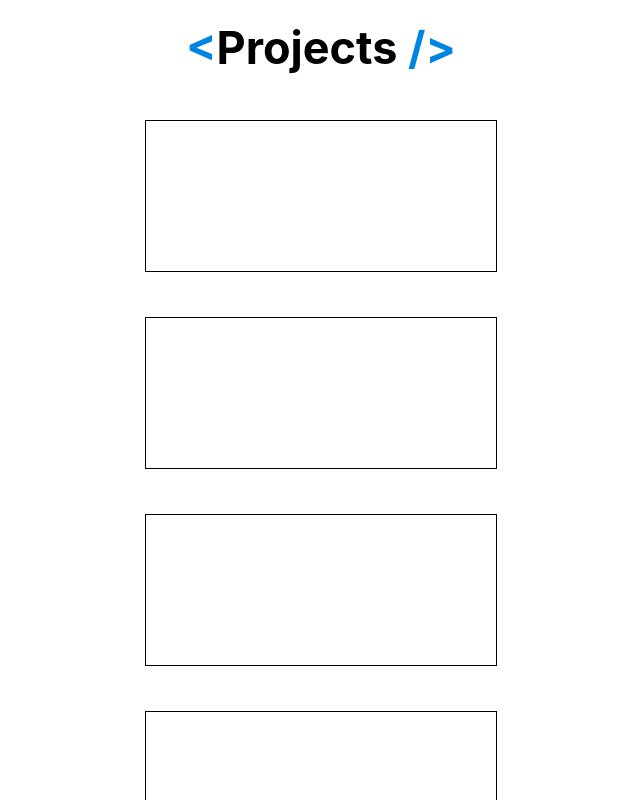
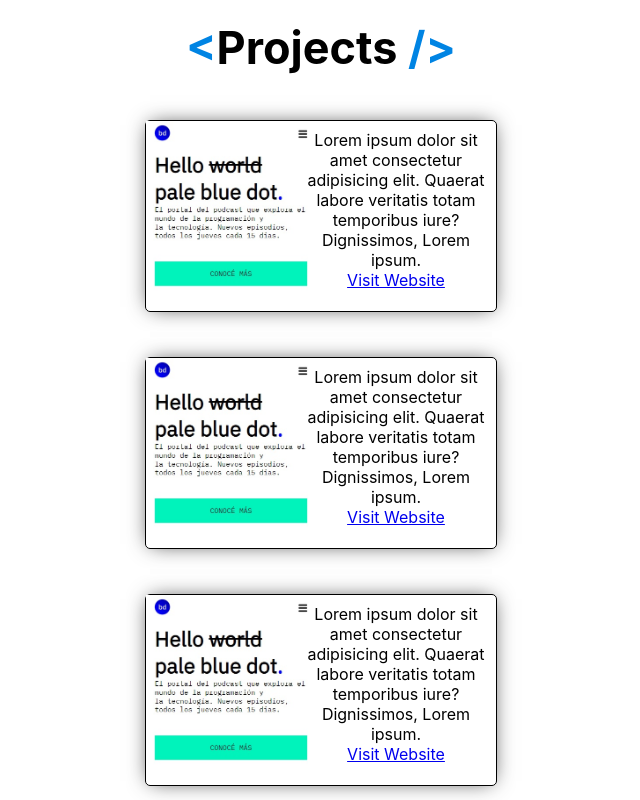
Before and after one commit to cassnova/my-portfolio, a React (Create React App) app: page / in a window 1280 px wide. Shown: the part 1880-2680 px from the top of the page, without its empty margins (319-959 px from the left). Built offline with nearby package versions, Linux system fonts and the light colour scheme.

Commit message:
Working in card component and added props

```diff
--- a/src/App.js
+++ b/src/App.js
@@ -3,6 +3,7 @@ import './App.css';
 import Header from './components/Header/Header';
 import About from './components/AboutMe/About';
 import Projects from './components/Projects/Projects';
+import Data from './bd';
 
 function App() {
   return (
--- /dev/null
+++ b/src/bd.js
@@ -0,0 +1,28 @@
+const Data = [
+    {
+        title: 'Podcasts',
+        photo: './photo1.jpg',
+        link: 'https://danielrojas-sprint1podcasts.netlify.app/',
+        description: 'Lorem ipsum dolor sit amet consectetur adipisicing elit. Quaerat labore veritatis totam temporibus iure? Dignissimos, Lorem ipsum.'
+    },
+    {
+        title: 'Hotels',
+        photo: './photo1.jpg',
+        link: 'https://danielrojas-sprint1podcasts.netlify.app/',
+        description: 'Lorem ipsum dolor sit amet consectetur adipisicing elit. Quaerat labore veritatis totam temporibus iure? Dignissimos, Lorem ipsum.'
+    },
+    {
+        title: 'Gifos',
+        photo: './photo1.jpg',
+        link: 'https://danielrojas-sprint1podcasts.netlify.app/',
+        description: 'Lorem ipsum dolor sit amet consectetur adipisicing elit. Quaerat labore veritatis totam temporibus iure? Dignissimos, Lorem ipsum.'
+    },
+    {
+        title: 'Twitter',
+        photo: './photo1.jpg',
+        link: 'https://danielrojas-sprint1podcasts.netlify.app/',
+        description: 'Lorem ipsum dolor sit amet consectetur adipisicing elit. Quaerat labore veritatis totam temporibus iure? Dignissimos, Lorem ipsum.'
+    }
+]
+
+export default Data;
--- a/src/components/Cards/Card.css
+++ b/src/components/Cards/Card.css
@@ -1,9 +1,33 @@
 .card-container {
     width: 350px;
-    height: 150px;
+    height: 190px;
     border: 1px solid black;
     margin: auto;
     /* margin-bottom: 10px; */
     margin-top: 45px;
+    border-radius: 5px;
+    -webkit-box-shadow: 0px 0px 20px -5px rgba(0, 0, 0, 0.8);
+    box-shadow: 0px 0px 20px -5px rgba(0, 0, 0, 0.8);
+    display: flex;
+    justify-content: space-between;
+}
 
+.card-container:hover {
+    -webkit-box-shadow: 0px 0px 20px -5px rgba(#0084E3);
+    box-shadow: 0px 0px 20px -5px rgba(#0084E3);
 }
+
+.img-container {
+    width: 150px;
+    /* border: 1px solid blue; */
+}
+
+.img-container img {
+    height: 170px;
+}
+
+.description-container {
+    width: 200px;
+    padding: 9px;
+    /* border: 1px solid blueviolet; */
+}
--- a/src/components/Cards/Card.jsx
+++ b/src/components/Cards/Card.jsx
@@ -1,17 +1,22 @@
 import React from "react";
+import Data from "../../bd";
 import './Card.css'
 
-function Card() {
+function Card(props) {
     return (
+
         <div className="card-container">
+
             <div className="img-container">
-                <img src="" alt="" />
+                <img src={props.photo} alt={props.title} />
             </div>
+
             <div
                 className="description-container">
-                <p></p>
-                <a href=""></a>
+                <p>{props.description}</p>
+                <a href={props.link}>Visit Website</a>
             </div>
+
         </div>
     )
 }
--- a/src/components/Projects/Projects.jsx
+++ b/src/components/Projects/Projects.jsx
@@ -1,15 +1,18 @@
 import React from "react";
 import './Projects.css'
 import Card from "../Cards/Card";
+import Data from "../../bd";
 
 function Projects() {
+
     return (
         <main className="container-main">
             <h2 className="title-elements">Projects</h2>
-            <Card />
-            <Card />
-            <Card />
-            <Card />
+
+            <Card photo={Data[0].photo} description={Data[0].description} title={Data[0].title} link={Data[0].link} />
+            <Card photo={Data[1].photo} description={Data[1].description} title={Data[1].title} link={Data[1].link} />
+            <Card photo={Data[2].photo} description={Data[2].description} title={Data[2].title} link={Data[2].link} />
+            <Card photo={Data[3].photo} description={Data[3].description} title={Data[3].title} link={Data[3].link} />
 
         </main>
     )
```
